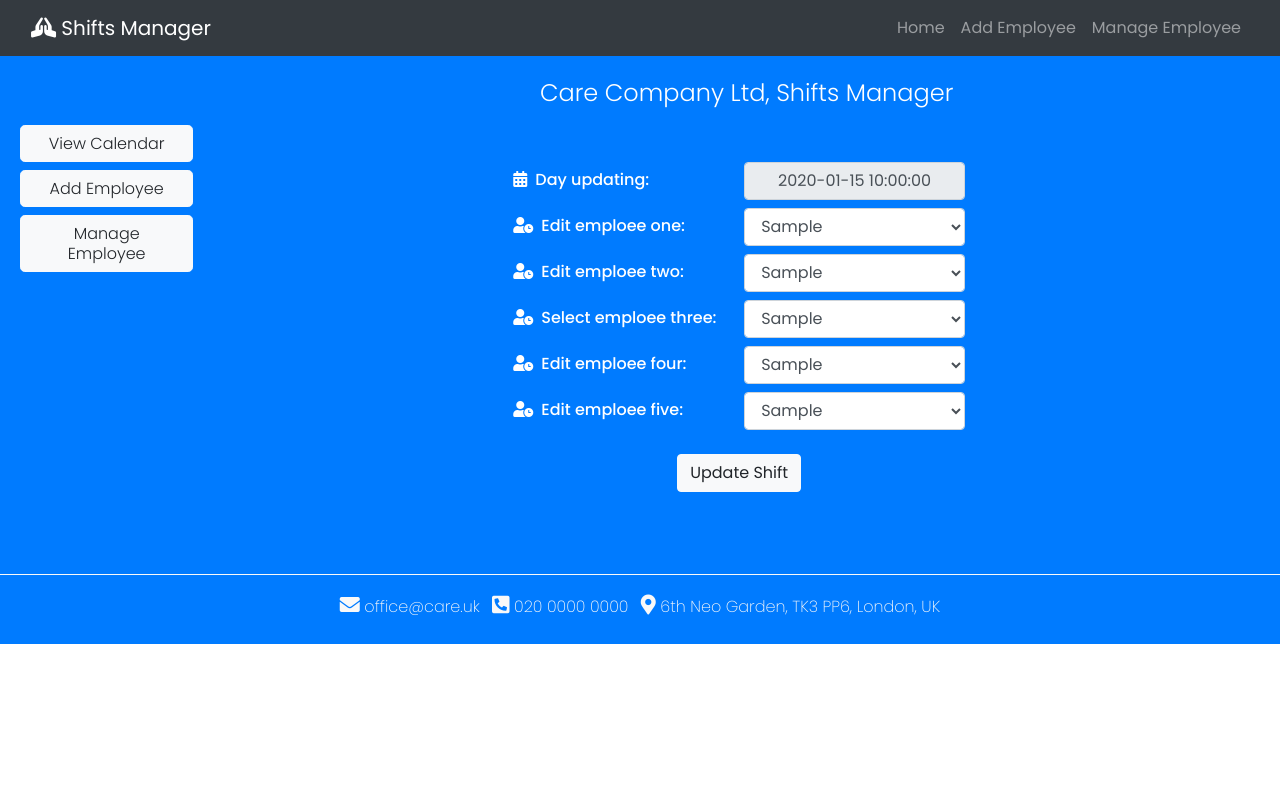
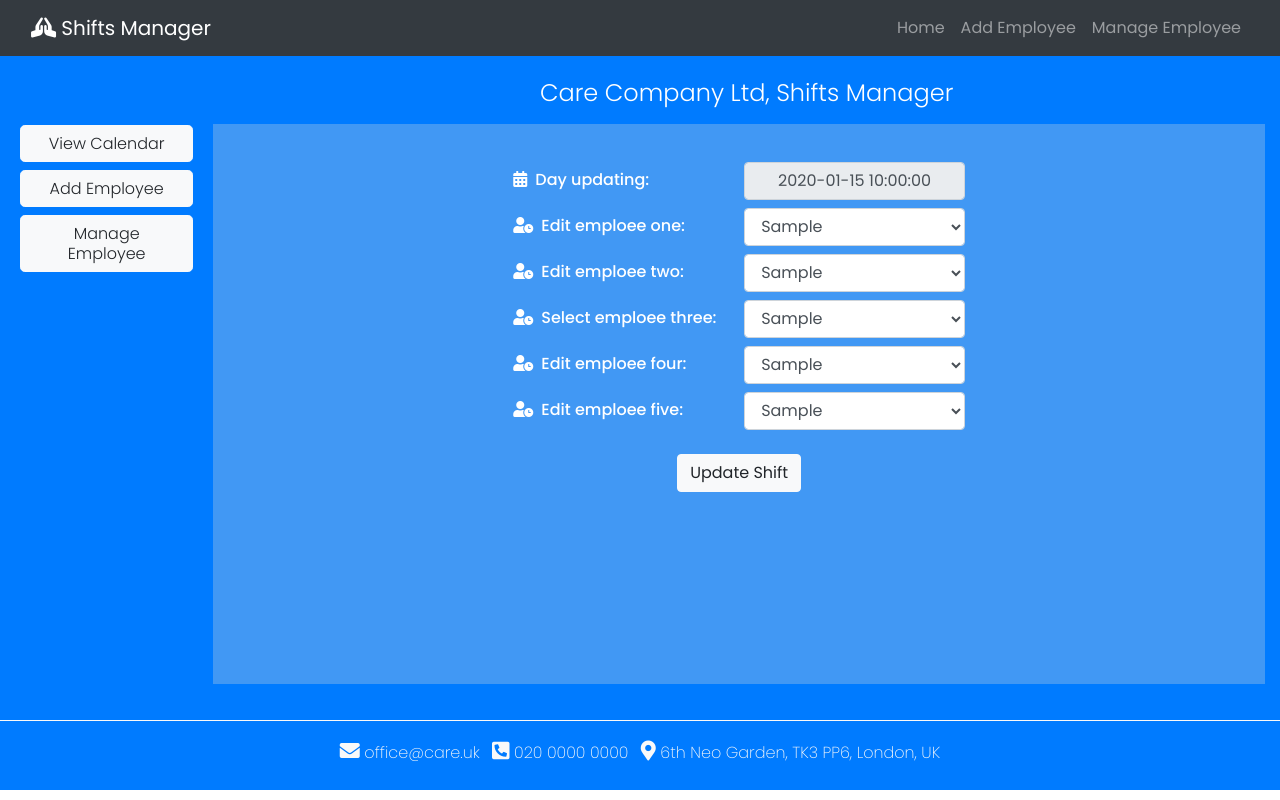
Before and after one commit to iulianpro/shifts-manager, a Flask app: template templates/pages/editshift.html in a window 1280 px wide. Run offline with Flask 2, Linux system fonts and the light colour scheme; the template is opened without the code that fills it: most values are stand-ins (such as "Sample title", 1, 10 or a date in 2020); some libraries are stand-ins or nearby versions.

Commit message:
Changed form area style

```diff
--- a/static/css/style.css
+++ b/static/css/style.css
@@ -75,6 +75,8 @@ body {
 
 .form-area {
     padding: 10px;
+    background-color: #4198f4;
+    min-height: 70vh;
 }
 
 .form-label {
```
